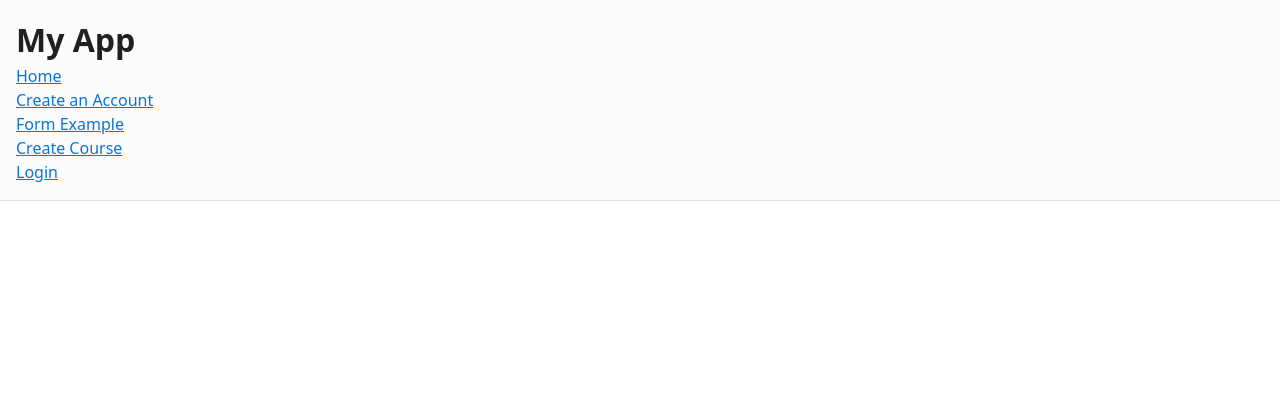
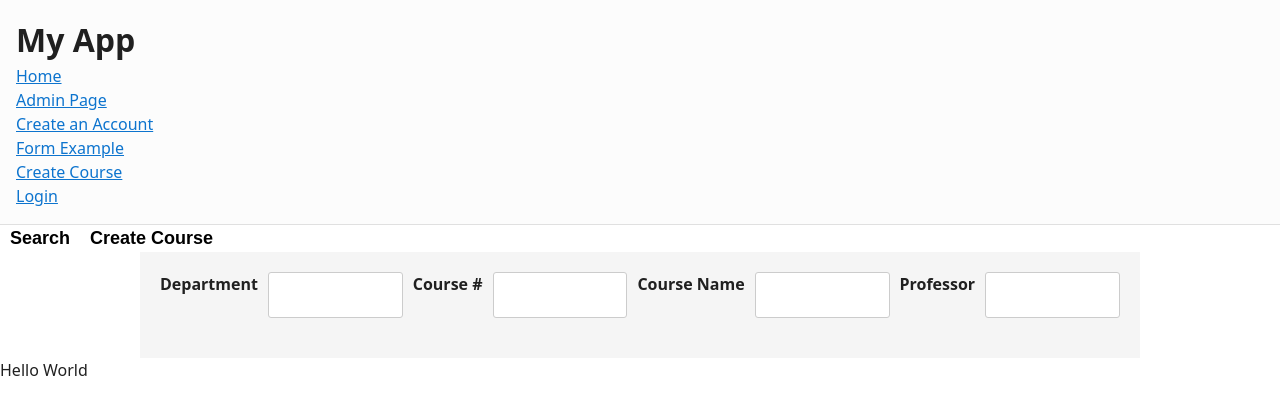
Before and after one commit to JasperCheng10/Course-Registration, a Vue app: page /admin in a window 1280 px wide. Shown: the top 414 px of the page. Built offline with nearby package versions, Linux system fonts and the light colour scheme.

Commit message:
Made a Forgot Page, Added Icon to Login Page, Started Admin Page

```diff
--- a/src/components/AppHeader.vue
+++ b/src/components/AppHeader.vue
@@ -6,6 +6,9 @@
         <ul>
           <li>
             <RouterLink to="/">Home</RouterLink>
+          </li>
+          <li>
+            <RouterLink to="/admin">Admin Page</RouterLink>
           </li>
           <li>
             <RouterLink to="/fetch">Create an Account</RouterLink>
--- a/src/router/index.js
+++ b/src/router/index.js
@@ -7,6 +7,8 @@ import FormView from "../views/FormView.vue";
 import AdminCreateCourseView from "../views/AdminCreateCourseView.vue";
 import LoginPage from "../views/LoginPage.vue";
 import SignUp from "../views/SignUp.vue";
+import ForgotPassword from "../views/ForgotPassword.vue";
+import AdminPage from "../views/AdminPage.vue";
 
 const router = createRouter({
   // the history mode determines how vue router interacts with the url.
@@ -47,6 +49,16 @@ const router = createRouter({
       name: "Login",
       component: LoginPage,
     },
+    {
+      path: "/forgot-password",
+      name: "Forgot Password",
+      component: ForgotPassword
+    },
+    {
+      path: "/admin",
+      name: "Admin Page",
+      component: AdminPage
+    },
   ],
 });
 
--- /dev/null
+++ b/src/views/AdminPage.vue
@@ -0,0 +1,104 @@
+<template>
+    <div class="navigation_bar">
+        <a class="link" href="">Search</a>
+        <a class="link" href="/admin/createcourse">Create Course</a>
+    </div>
+
+    <div class="search">
+        <form @search.prevent="search">
+            <div class="form-group">
+                <label for="department">Department</label>
+                <input type="text" id="department" v-model="department" required>
+                <label for="course_id">Course #</label>
+                <input type="text" id="course_id" v-model="course_id">
+                <label for="course_name">Course Name</label>
+                <input type="text" id="course_name" v-model="course_name">
+                <label for="professor">Professor</label>
+                <input type="text" id="professor" v-model="professor">
+            </div>
+
+        </form>
+    </div>
+
+
+    <h1>Hello World</h1>
+</template>
+
+
+<script>
+export default{
+    data(){
+        return{
+            department: "",
+            course_id: "",
+            course_name: "",
+            professor: "",
+            start_time: "",
+            end_time: "",
+            days: "",
+            location: "",
+            credits: "",
+            course_type: "",
+            prerequisite: ""
+        };
+    },
+    methods: {
+        search(){
+            //Back-End search
+        },
+    },
+};
+</script>
+
+<style scoped>
+
+.navigation_bar{
+    background-color: f5f5f5;
+}
+
+.link{
+    font-family: 'Bebas Neue', sans-serif;
+    color: black;
+    font-size: large;
+    font-weight: bold;
+    text-decoration: none;
+    padding: 10px;
+
+}
+
+.link:hover{
+    color: #1e9fe1;
+}
+
+.search{
+    max-width: 1000px;
+    margin: 0 auto;
+    padding: 20px;
+    background-color: #f5f5f5;
+}
+
+
+.form-group {
+    display: flex;
+    flex-wrap: wrap;
+    gap: 10px;
+    margin-bottom: 20px;
+}
+
+.form-group input {
+    flex: 1;
+}
+
+label {
+    display: block;
+    font-weight: bold;
+}
+
+input[type="text"] {
+    width: 100px;
+    padding: 10px;
+    border: 1px solid #ccc;
+    border-radius: 3px;
+}
+
+</style>
--- /dev/null
+++ b/src/views/ForgotPassword.vue
@@ -0,0 +1,86 @@
+<template>
+    <h1>Reset Password</h1>
+    <p>Enter email associated with your account to reset your password.</p>
+    <div class = "forgotpassword">
+        <form @submit.prevent="forgotpassword">
+            <div class="form-group">
+                <label for = "email">Email:</label>
+                <input type="email" id="email" v-model="email" required>
+            <div>
+                <button type="sumbit">
+                    Submit
+                </button>
+            </div>
+            </div>
+        </form>
+
+    </div>
+</template>
+
+<script>
+export default{
+    name: "Forgot Password",
+    data(){
+        return {
+            email: ""
+        };
+    },
+    methods: {
+        forgotpassword(){
+            //IDK
+        },
+    },
+};
+</script>
+
+<style scoped>
+
+h1 {
+    font-size: x-large;
+    background-color: #007BFF;
+    color:#fff;
+    padding: 20px;
+    margin-bottom: 75px;
+    border-color: black;
+    border-width: 2px;
+}
+
+p {
+    text-align: center;
+}
+.forgotpassword {
+    max-width: 400px;
+    margin: 0 auto;
+    padding: 20px;
+    background-color: #f5f5f5;
+    border: 1px solid #ddd;
+    border-radius: 5px;
+}
+
+.form-group{
+    margin-bottom: 20px;
+}
+
+label {
+    display: block;
+    font-weight: bold;
+}
+
+input[type="text"],
+input[type="email"] {
+    width: 100%;
+    padding: 10px;
+    border: 1px solid #ccc;
+    border-radius: 3px;
+}
+
+button{
+    background-color: #007BFF;
+    color: #fff;
+    border: none;
+    border-radius: 5px;
+    padding: 10px 20px;
+    cursor: pointer     ;
+}
+
+</style>
--- a/src/views/LoginPage.vue
+++ b/src/views/LoginPage.vue
@@ -1,6 +1,9 @@
 <template>
     <div class="login">
       <h2>Login</h2>
+      <div class="image">
+        <img src="https://cdn-icons-png.flaticon.com/512/2815/2815428.png">
+      </div>
       <form @submit.prevent="login">
         <div class="form-group">
           <label for="email">Email:</label>
@@ -9,6 +12,9 @@
         <div class="form-group">
           <label for="password">Password:</label>
           <input type="password" id="password" v-model="password" required>
+          <p>
+          <router-link to="/forgot-password">Forgot Password</router-link>
+        </p>
         </div>
         <button type="submit">Login</button>
       </form>
@@ -35,6 +41,17 @@
   </script>
 
   <style scoped>
+
+h2{
+  font-size: xx-large;
+  text-align: center;
+}
+  .image{
+    height: 200px;
+    display: flex;
+    justify-content: center;
+  }
+
   .login {
     max-width: 400px;
     margin: 0 auto;
@@ -66,8 +83,10 @@
     background-color: #007BFF;
     color: #fff;
     border: none;
-    border-radius: 5px;
+    border-radius: 10px;
     padding: 10px 20px;
     cursor: pointer;
+    display: block;
+    margin: 0 auto;
   }
   </style>
```
